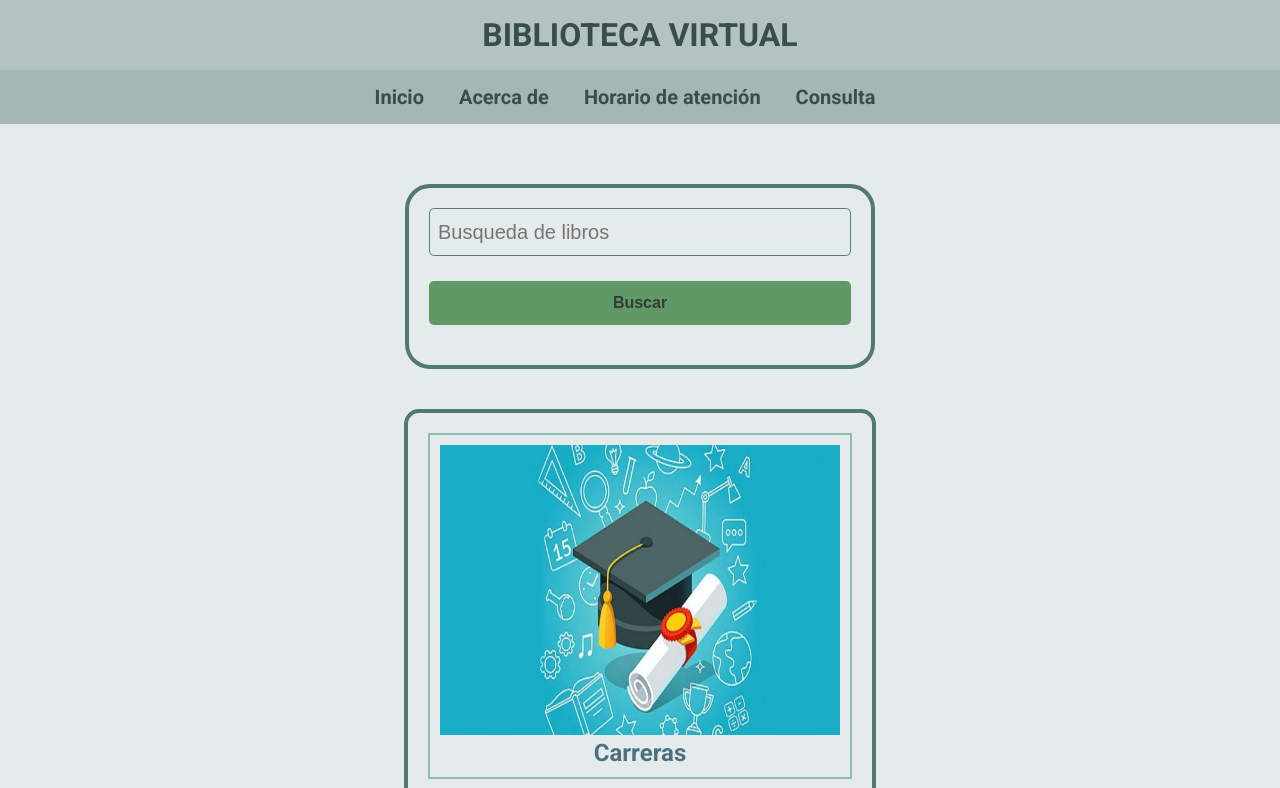
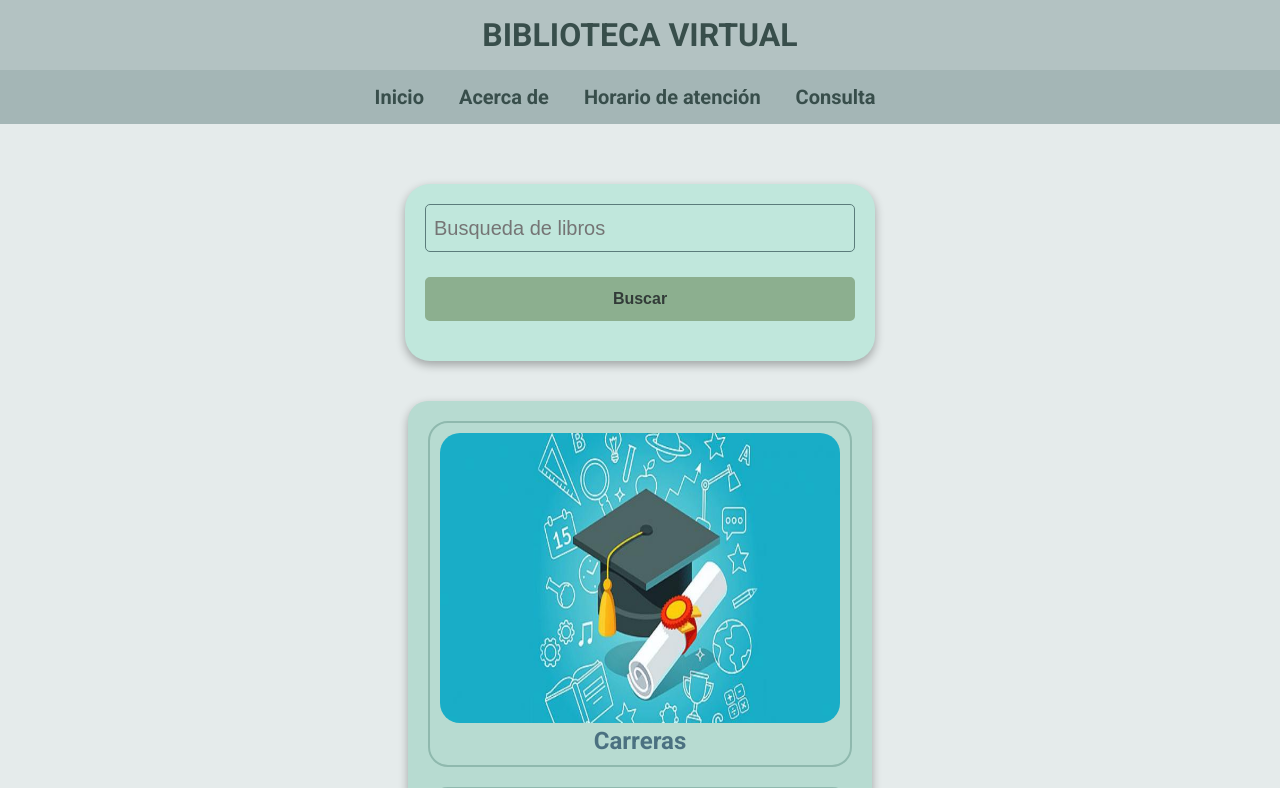
Before and after one commit to Jorge012345/biblioteca_unfv, a PHP site: page /home.html in a window 1280 px wide. Shown: the top 788 px of the page. Run offline with PHP 8.4, Linux system fonts and the light colour scheme.

Commit message:
cambio css

```diff
--- a/Terrazas Jorge/assets/css/style.css
+++ b/Terrazas Jorge/assets/css/style.css
@@ -17,7 +17,7 @@ body{
 }
 main{
     text-align: center;
-    margin-bottom: 80px;
+    margin-bottom: 160px;
 
 }
 
@@ -55,18 +55,21 @@ table{
     margin-left: auto;
     margin-right: auto;
     font-weight: 700;
-    border: 4px solid rgb(81, 121, 110);
+    background-color: rgb(183, 219, 209);
     border-spacing: 20px;
     border-collapse: separate;
-    border-radius: 15px;
+    border-radius: 20px;
+    box-shadow: 0px 4px 10px rgb(0 0 0 / 0.3);
 }
 td{
     padding: 10px;
     border: 2px solid rgb(143, 185, 174);
+    border-radius: 20px;
 }
 th{
     padding: 10px;
     border: 2px solid rgb(143, 185, 174);
+    border-radius: 20px;
 }
 
 
@@ -77,7 +80,9 @@ a{
 a:hover{
     color: rgb(60, 165, 147);
 }
-
+img{
+    border-radius: 20px;
+}
 
 legend {
     overflow: hidden;
@@ -96,9 +101,10 @@ textarea {
     width: 470px;
     margin-left: auto;
     margin-right: auto;
-    border: 4px solid rgb(81, 121, 110);
+    background-color: rgb(192, 231, 220);
     border-radius: 25px;
     padding: 20px;
+    box-shadow: 0px 4px 10px rgb(0 0 0 / 0.3);
 }
 .buscar{
     font-size: 20px;
@@ -107,13 +113,14 @@ textarea {
 
 /*-------------LOGIN---------------------*/
 .login{
-    border: 3px solid rgb(43, 94, 89);
     padding: 20px;
     width: 400px;
-    margin:50px auto 50px auto;
-    border-radius: 15px;
+    margin:50px auto 0px auto;
+    border-radius: 20px;
+    box-shadow: 0px 4px 10px rgb(0 0 0 / 0.3);
 }
 .header-login{
+    margin-top: 20px;
     text-align: center;
     font-size: 27px;
     color:rgb(41, 87, 65)
@@ -143,6 +150,7 @@ textarea {
     margin-right: auto;
     margin-top: 30px;
     width: 60%;
+    margin-bottom: 6px;
 
 }
 .inputLogin{
@@ -170,7 +178,9 @@ textarea {
     width: 400px;
     text-align: justify;
     padding: 20px;
-    border: 1px solid rgb(55, 129, 113);
+    border: none;
+    background-color: rgb(179, 216, 208);
+    box-shadow: 0px 4px 10px rgb(0 0 0 / 0.3);
 }
 .contenido-solicitud div {
     margin: 20px;
@@ -178,9 +188,8 @@ textarea {
 .btn--solicitud{
     font-size: inherit;
     color:rgb(50, 59, 56);
-    border: 2px solid rgb(97, 153, 102);
-    background-color: rgb(97, 153, 102);
-
+    border: 2px solid rgb(140, 175, 143);
+    background-color: rgb(140, 175, 143);
 }
 /*-------------ACERDA DE------------------*/
 .parrafos{
@@ -189,10 +198,10 @@ textarea {
     margin-top: 50px;
     margin-bottom: 50px;
     text-align: justify;
-    border: 1px solid rgb(71, 138, 83);
     border-radius: 25px;
-    padding: 20px;
-
+    padding: 40px;
+    background-color: rgb(164, 190, 194);
+    box-shadow: 0px 4px 10px rgb(0 0 0 / 0.3);
 }
 .videos iframe{
     border-radius: 15px ;
@@ -202,7 +211,7 @@ footer{
     text-align: center;
     background-color: #2d3c3b;
     color:rgb(136, 131, 131);
-    padding: 1em 0;
+    padding: 0.9em 0;
     width: 100%;
     position: absolute;
     bottom: 0;
--- a/Terrazas Jorge/index.html
+++ b/Terrazas Jorge/index.html
@@ -27,7 +27,7 @@
                     <input class="inputLogin" type="password" placeholder="Contraseña" name="txtPassword" required>
                 </div>
                 <div>
-                    <input class="inputLogin" list="tipos" placeholder="Tipo:">
+                    <input class="inputLogin" list="tipos" placeholder="Tipo">
 
                     <datalist id="tipos">
                         <option value="Docente">Docente</option>
```
